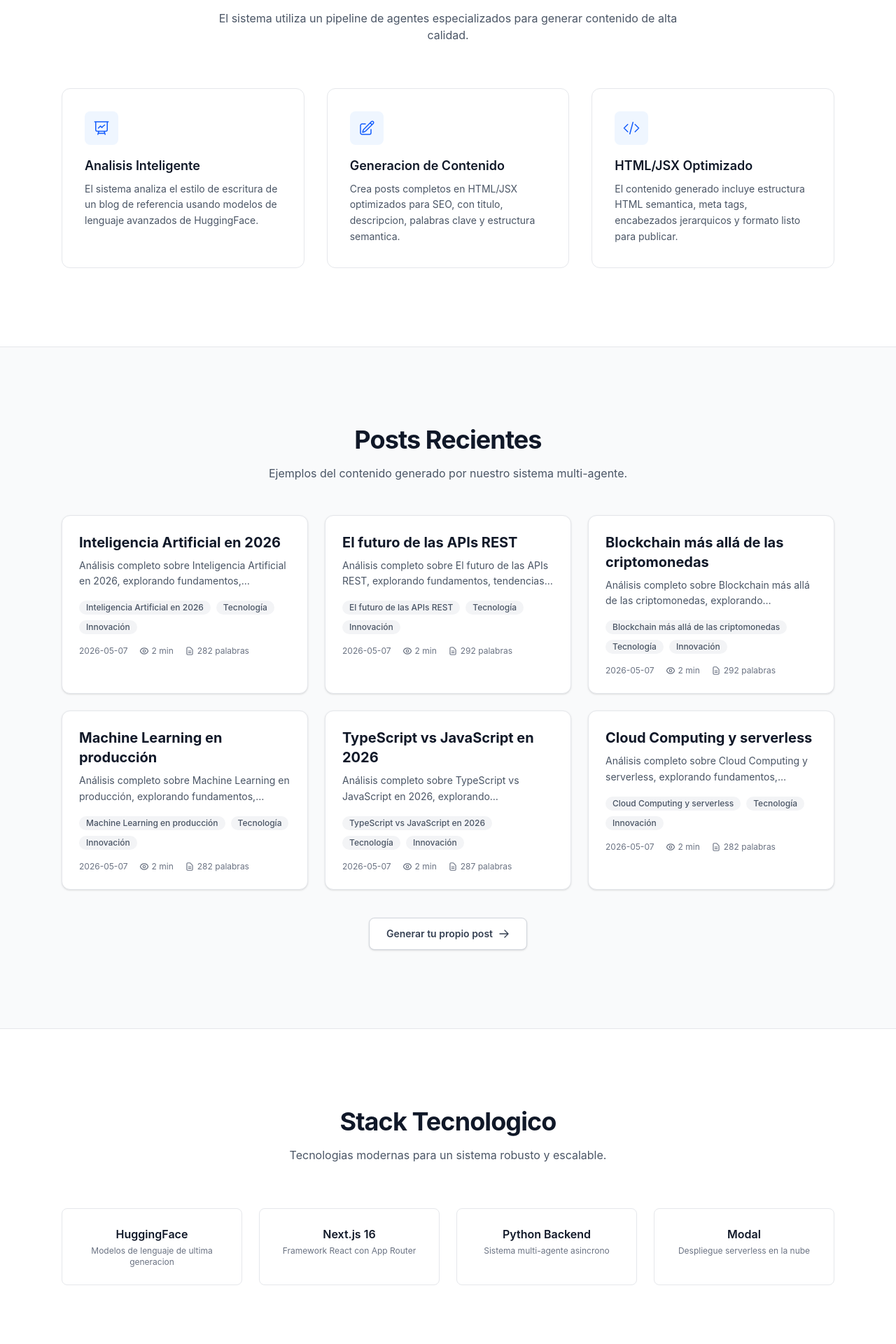
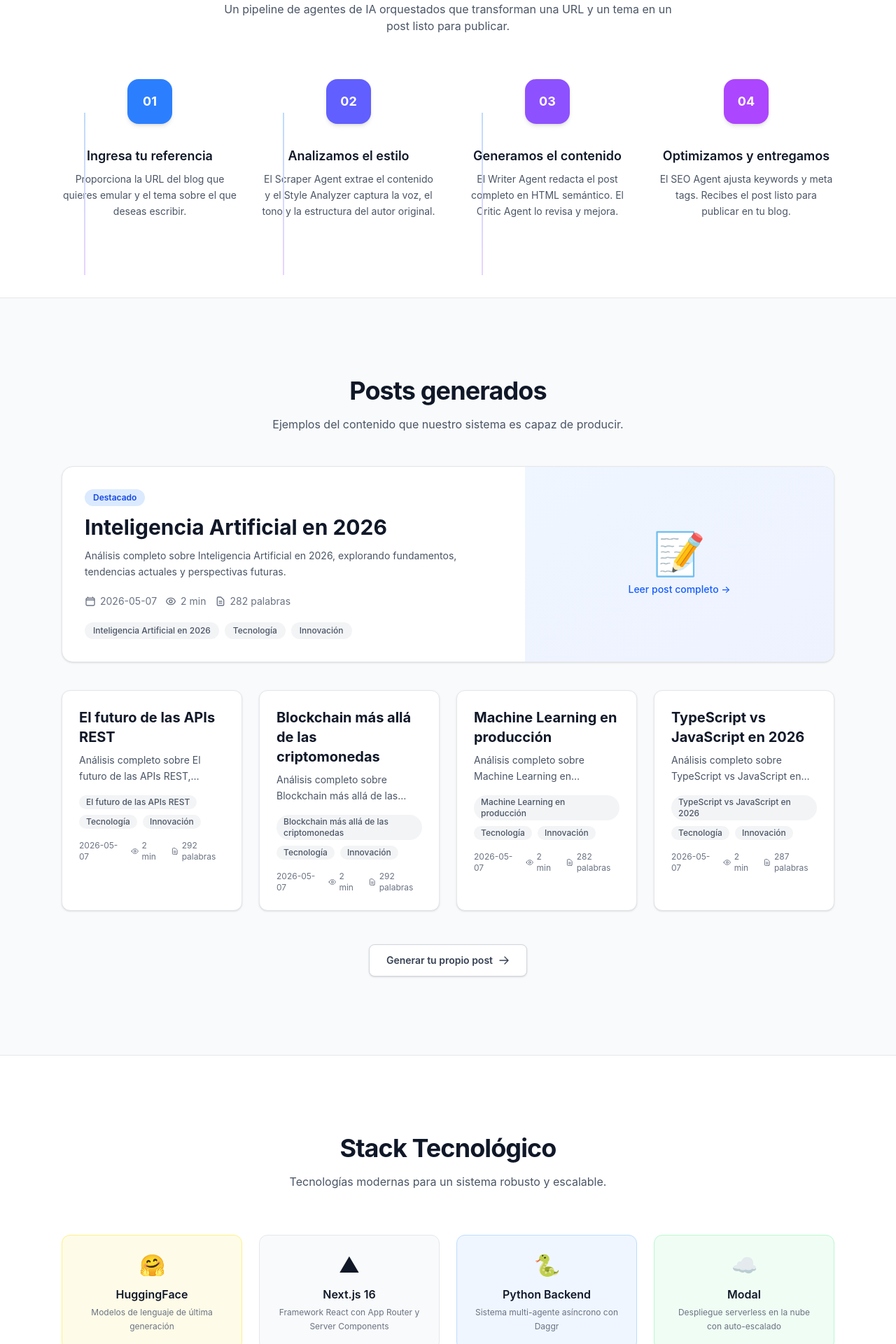
Before and after one commit to AlejandroRS21/blogger-agent-tfg, a Next.js app in the folder frontend/: page / in a window 1280 px wide. Shown: the part 780-2700 px from the top of the page at 70% size. Built offline with nearby package versions, Linux system fonts and the light colour scheme.

Commit message:
feat: homepage redisenada con blog inicio y workflow paso a paso

```diff
--- a/frontend/app/page.tsx
+++ b/frontend/app/page.tsx
@@ -1,62 +1,57 @@
 import Link from "next/link";
 import PostCard from "@/components/PostCard";
 import { getSamplePosts } from "@/lib/api";
+import type { BlogPost } from "@/types/post";
 
-const features = [
+const posts = getSamplePosts();
+const featuredPost: BlogPost | undefined = posts[0];
+const remainingPosts = posts.slice(1, 5);
+
+const steps = [
   {
-    title: "Analisis Inteligente",
-    description:
-      "El sistema analiza el estilo de escritura de un blog de referencia usando modelos de lenguaje avanzados de HuggingFace.",
-    icon: (
-      <svg className="h-6 w-6" fill="none" viewBox="0 0 24 24" stroke="currentColor" strokeWidth={1.5}>
-        <path strokeLinecap="round" strokeLinejoin="round" d="M3.75 3v11.25A2.25 2.25 0 006 16.5h2.25M3.75 3h-1.5m1.5 0h16.5m0 0h1.5m-1.5 0v11.25A2.25 2.25 0 0118 16.5h-2.25m-7.5 0h7.5m-7.5 0l-1 3m8.5-3l1 3m0 0l.5 1.5m-.5-1.5h-9.5m0 0l-.5 1.5m.75-9l3-3 2.148 2.148A12.061 12.061 0 0116.5 7.605" />
-      </svg>
-    ),
+    number: "01",
+    title: "Ingresa tu referencia",
+    desc: "Proporciona la URL del blog que quieres emular y el tema sobre el que deseas escribir.",
+    color: "bg-blue-500",
   },
   {
-    title: "Generacion de Contenido",
-    description:
-      "Crea posts completos en HTML/JSX optimizados para SEO, con titulo, descripcion, palabras clave y estructura semantica.",
-    icon: (
-      <svg className="h-6 w-6" fill="none" viewBox="0 0 24 24" stroke="currentColor" strokeWidth={1.5}>
-        <path strokeLinecap="round" strokeLinejoin="round" d="M16.862 4.487l1.687-1.688a1.875 1.875 0 112.652 2.652L10.582 16.07a4.5 4.5 0 01-1.897 1.13L6 18l.8-2.685a4.5 4.5 0 011.13-1.897l8.932-8.931zm0 0L19.5 7.125M18 14v4.75A2.25 2.25 0 0115.75 21H5.25A2.25 2.25 0 013 18.75V8.25A2.25 2.25 0 015.25 6H10" />
-      </svg>
-    ),
+    number: "02",
+    title: "Analizamos el estilo",
+    desc: "El Scraper Agent extrae el contenido y el Style Analyzer captura la voz, el tono y la estructura del autor original.",
+    color: "bg-indigo-500",
   },
   {
-    title: "HTML/JSX Optimizado",
-    description:
-      "El contenido generado incluye estructura HTML semantica, meta tags, encabezados jerarquicos y formato listo para publicar.",
-    icon: (
-      <svg className="h-6 w-6" fill="none" viewBox="0 0 24 24" stroke="currentColor" strokeWidth={1.5}>
-        <path strokeLinecap="round" strokeLinejoin="round" d="M17.25 6.75L22.5 12l-5.25 5.25m-10.5 0L1.5 12l5.25-5.25m7.5-3l-4.5 16.5" />
-      </svg>
-    ),
+    number: "03",
+    title: "Generamos el contenido",
+    desc: "El Writer Agent redacta el post completo en HTML semántico. El Critic Agent lo revisa y mejora.",
+    color: "bg-violet-500",
   },
-];
-
-const techStack = [
-  { name: "HuggingFace", description: "Modelos de lenguaje de ultima generacion" },
-  { name: "Next.js 16", description: "Framework React con App Router" },
-  { name: "Python Backend", description: "Sistema multi-agente asincrono" },
-  { name: "Modal", description: "Despliegue serverless en la nube" },
+  {
+    number: "04",
+    title: "Optimizamos y entregamos",
+    desc: "El SEO Agent ajusta keywords y meta tags. Recibes el post listo para publicar en tu blog.",
+    color: "bg-purple-500",
+  },
 ];
 
 export default function HomePage() {
   return (
     <>
-      {/* Hero */}
+      {/* ── Hero ── */}
       <section className="relative overflow-hidden border-b border-gray-200 bg-gradient-to-b from-white to-gray-50">
-        <div className="mx-auto max-w-6xl px-4 py-20 sm:px-6 sm:py-28 lg:py-36">
+        <div className="mx-auto max-w-6xl px-4 py-20 sm:px-6 sm:py-28 lg:py-32">
           <div className="mx-auto max-w-3xl text-center">
-            <h1 className="text-4xl font-extrabold tracking-tight text-gray-900 sm:text-5xl lg:text-6xl">
+            <span className="inline-block rounded-full bg-blue-100 px-4 py-1.5 text-xs font-semibold uppercase tracking-wider text-blue-700">
+              Trabajo de Fin de Grado
+            </span>
+            <h1 className="mt-6 text-4xl font-extrabold tracking-tight text-gray-900 sm:text-5xl lg:text-6xl">
               Blogger Agent{" "}
               <span className="text-blue-600">TFG</span>
             </h1>
             <p className="mt-6 text-lg leading-relaxed text-gray-600 sm:text-xl">
-              Sistema multi-agente de inteligencia artificial capaz de analizar
-              y mimetizar estilos de escritura. Genera contenido de blog con la
-              voz y el tono de tu escritor favorito.
+              Sistema multi-agente de inteligencia artificial que analiza y
+              replica estilos de escritura. Genera contenido de blog con la voz
+              y el tono de tu escritor favorito.
             </p>
             <div className="mt-10 flex items-center justify-center gap-4">
               <Link
@@ -78,59 +73,130 @@ export default function HomePage() {
         </div>
       </section>
 
-      {/* Features */}
+      {/* ── Cómo funciona (workflow paso a paso) ── */}
       <section className="border-b border-gray-200 bg-white py-20 sm:py-28">
         <div className="mx-auto max-w-6xl px-4 sm:px-6">
           <div className="mx-auto max-w-2xl text-center">
             <h2 className="text-3xl font-bold tracking-tight text-gray-900 sm:text-4xl">
-              Como funciona
+              Cómo funciona
             </h2>
             <p className="mt-4 text-gray-600">
-              El sistema utiliza un pipeline de agentes especializados para
-              generar contenido de alta calidad.
+              Un pipeline de agentes de IA orquestados que transforman una URL
+              y un tema en un post listo para publicar.
             </p>
           </div>
 
-          <div className="mt-16 grid gap-8 sm:grid-cols-2 lg:grid-cols-3">
-            {features.map((feature) => (
+          <div className="mt-16 grid gap-8 md:grid-cols-2 lg:grid-cols-4">
+            {steps.map((step, i) => (
+              <div key={step.number} className="relative">
+                {/* Connector line (except last) */}
+                {i < steps.length - 1 && (
+                  <div className="absolute left-8 top-12 hidden h-[calc(100%+2rem)] w-0.5 bg-gradient-to-b from-blue-200 to-purple-200 lg:block" />
+                )}
+                <div className="flex items-start gap-4 lg:flex-col lg:items-center lg:text-center">
                   <div
-                key={feature.title}
-                className="group rounded-xl border border-gray-200 bg-white p-8 transition-shadow hover:shadow-md"
+                    className={`flex h-16 w-16 flex-shrink-0 items-center justify-center rounded-2xl text-lg font-bold text-white shadow-md ${step.color}`}
                   >
-                <div className="mb-4 inline-flex rounded-lg bg-blue-50 p-3 text-blue-600">
-                  {feature.icon}
+                    {step.number}
                   </div>
+                  <div className="min-w-0 lg:mt-4">
                     <h3 className="text-lg font-semibold text-gray-900">
-                  {feature.title}
+                      {step.title}
                     </h3>
                     <p className="mt-2 text-sm leading-relaxed text-gray-600">
-                  {feature.description}
+                      {step.desc}
                     </p>
+                  </div>
+                </div>
               </div>
             ))}
           </div>
         </div>
       </section>
 
-      {/* Sample Posts */}
+      {/* ── Posts Recientes (blog-style inicio) ── */}
       <section className="border-b border-gray-200 bg-gray-50 py-20 sm:py-28">
         <div className="mx-auto max-w-6xl px-4 sm:px-6">
           <div className="mx-auto max-w-2xl text-center">
             <h2 className="text-3xl font-bold tracking-tight text-gray-900 sm:text-4xl">
-              Posts Recientes
+              Posts generados
             </h2>
             <p className="mt-4 text-gray-600">
-              Ejemplos del contenido generado por nuestro sistema multi-agente.
+              Ejemplos del contenido que nuestro sistema es capaz de producir.
             </p>
           </div>
 
-          <div className="mt-12 grid gap-6 sm:grid-cols-2 lg:grid-cols-3">
-            {getSamplePosts().slice(0, 6).map((post) => (
+          {/* Featured post */}
+          {featuredPost && (
+            <div className="group mt-12">
+              <Link
+                href={`/posts/${featuredPost.slug}`}
+                className="relative block overflow-hidden rounded-2xl border border-gray-200 bg-white shadow-sm transition-all hover:shadow-lg"
+              >
+                <div className="grid md:grid-cols-5">
+                  <div className="flex flex-col justify-center p-8 md:col-span-3">
+                    <span className="mb-3 inline-block w-fit rounded-full bg-blue-100 px-3 py-1 text-xs font-semibold text-blue-700">
+                      Destacado
+                    </span>
+                    <h3 className="text-2xl font-bold text-gray-900 transition-colors group-hover:text-blue-600 md:text-3xl">
+                      {featuredPost.title}
+                    </h3>
+                    <p className="mt-3 line-clamp-3 text-sm leading-relaxed text-gray-600">
+                      {featuredPost.description}
+                    </p>
+                    <div className="mt-5 flex flex-wrap items-center gap-3 text-sm text-gray-500">
+                      <span className="flex items-center gap-1.5">
+                        <svg className="h-4 w-4" fill="none" viewBox="0 0 24 24" stroke="currentColor" strokeWidth={2}>
+                          <path strokeLinecap="round" strokeLinejoin="round" d="M6.75 3v2.25M17.25 3v2.25M3 18.75V7.5a2.25 2.25 0 012.25-2.25h13.5A2.25 2.25 0 0121 7.5v11.25m-18 0A2.25 2.25 0 005.25 21h13.5A2.25 2.25 0 0021 18.75m-18 0v-7.5A2.25 2.25 0 015.25 9h13.5A2.25 2.25 0 0121 11.25v7.5" />
+                        </svg>
+                        {featuredPost.date}
+                      </span>
+                      <span className="flex items-center gap-1.5">
+                        <svg className="h-4 w-4" fill="none" viewBox="0 0 24 24" stroke="currentColor" strokeWidth={2}>
+                          <path strokeLinecap="round" strokeLinejoin="round" d="M15 12a3 3 0 11-6 0 3 3 0 016 0z" />
+                          <path strokeLinecap="round" strokeLinejoin="round" d="M2.458 12C3.732 7.943 7.523 5 12 5c4.478 0 8.268 2.943 9.542 7-1.274 4.057-5.064 7-9.542 7-4.477 0-8.268-2.943-9.542-7z" />
+                        </svg>
+                        {featuredPost.reading_time} min
+                      </span>
+                      <span className="flex items-center gap-1.5">
+                        <svg className="h-4 w-4" fill="none" viewBox="0 0 24 24" stroke="currentColor" strokeWidth={2}>
+                          <path strokeLinecap="round" strokeLinejoin="round" d="M9 12h6m-6 4h6m2 5H7a2 2 0 01-2-2V5a2 2 0 012-2h5.586a1 1 0 01.707.293l5.414 5.414a1 1 0 01.293.707V19a2 2 0 01-2 2z" />
+                        </svg>
+                        {featuredPost.word_count} palabras
+                      </span>
+                    </div>
+                    <div className="mt-5 flex flex-wrap gap-2">
+                      {featuredPost.tags.map((tag) => (
+                        <span
+                          key={tag}
+                          className="rounded-full bg-gray-100 px-3 py-1 text-xs font-medium text-gray-600"
+                        >
+                          {tag}
+                        </span>
+                      ))}
+                    </div>
+                  </div>
+                  <div className="hidden items-center justify-center bg-gradient-to-br from-blue-50 to-indigo-50 p-8 md:col-span-2 md:flex">
+                    <div className="text-center">
+                      <div className="text-6xl">📝</div>
+                      <p className="mt-3 text-sm font-medium text-blue-600">
+                        Leer post completo →
+                      </p>
+                    </div>
+                  </div>
+                </div>
+              </Link>
+            </div>
+          )}
+
+          {/* Remaining posts grid */}
+          <div className="mt-10 grid gap-6 sm:grid-cols-2 lg:grid-cols-4">
+            {remainingPosts.map((post) => (
               <PostCard key={post.id} post={post} />
             ))}
           </div>
 
-          <div className="mt-10 text-center">
+          <div className="mt-12 text-center">
             <Link
               href="/generate"
               className="inline-flex items-center gap-2 rounded-lg border border-gray-300 bg-white px-6 py-3 text-sm font-semibold text-gray-700 shadow-sm transition-colors hover:bg-gray-50"
@@ -144,26 +210,32 @@ export default function HomePage() {
         </div>
       </section>
 
-      {/* Tech Stack */}
+      {/* ── Tech Stack ── */}
       <section className="border-b border-gray-200 bg-white py-20 sm:py-28">
         <div className="mx-auto max-w-6xl px-4 sm:px-6">
           <div className="mx-auto max-w-2xl text-center">
             <h2 className="text-3xl font-bold tracking-tight text-gray-900 sm:text-4xl">
-              Stack Tecnologico
+              Stack Tecnológico
             </h2>
             <p className="mt-4 text-gray-600">
-              Tecnologias modernas para un sistema robusto y escalable.
+              Tecnologías modernas para un sistema robusto y escalable.
             </p>
           </div>
 
           <div className="mt-16 grid gap-6 sm:grid-cols-2 lg:grid-cols-4">
-            {techStack.map((tech) => (
+            {[
+              { name: "HuggingFace", description: "Modelos de lenguaje de última generación", icon: "🤗", bg: "bg-yellow-50 border-yellow-200" },
+              { name: "Next.js 16", description: "Framework React con App Router y Server Components", icon: "▲", bg: "bg-gray-50 border-gray-200" },
+              { name: "Python Backend", description: "Sistema multi-agente asíncrono con Daggr", icon: "🐍", bg: "bg-blue-50 border-blue-200" },
+              { name: "Modal", description: "Despliegue serverless en la nube con auto-escalado", icon: "☁️", bg: "bg-green-50 border-green-200" },
+            ].map((tech) => (
               <div
                 key={tech.name}
-                className="rounded-lg border border-gray-200 bg-white p-6 text-center"
+                className={`rounded-xl border p-6 text-center ${tech.bg}`}
               >
-                <h3 className="font-semibold text-gray-900">{tech.name}</h3>
-                <p className="mt-1 text-xs text-gray-500">
+                <div className="text-3xl">{tech.icon}</div>
+                <h3 className="mt-3 font-semibold text-gray-900">{tech.name}</h3>
+                <p className="mt-1 text-xs leading-relaxed text-gray-500">
                   {tech.description}
                 </p>
               </div>
@@ -172,103 +244,31 @@ export default function HomePage() {
         </div>
       </section>
 
-      {/* Daggr / HuggingFace Workflow */}
-      <section className="border-b border-gray-200 bg-gray-50 py-20 sm:py-28">
-        <div className="mx-auto max-w-6xl px-4 sm:px-6">
-          <div className="mx-auto max-w-2xl text-center">
-            <h2 className="text-3xl font-bold tracking-tight text-gray-900 sm:text-4xl">
-              Pipeline Multi-Agente con <span className="text-yellow-600">Daggr</span>
-            </h2>
-            <p className="mt-4 text-gray-600">
-              El sistema orquesta agentes especializados en un pipeline secuencial
-              impulsado por modelos de HuggingFace.
-            </p>
-          </div>
-
-          <div className="mt-16 grid gap-8 md:grid-cols-2 lg:grid-cols-4">
-            {[
-              {
-                step: "1",
-                title: "Scraper Agent",
-                desc: "Extrae y analiza el contenido del blog de referencia para capturar el estilo y tono del escritor.",
-              },
-              {
-                step: "2",
-                title: "Writer Agent",
-                desc: "Genera el post completo en HTML semántico respetando la voz del autor original.",
-              },
-              {
-                step: "3",
-                title: "Critic Agent",
-                desc: "Revisa y mejora el contenido evaluando calidad, coherencia y estructura.",
-              },
-              {
-                step: "4",
-                title: "SEO Agent",
-                desc: "Optimiza keywords, meta tags y estructura para posicionamiento en buscadores.",
-              },
-            ].map((agent) => (
-              <div
-                key={agent.step}
-                className="relative rounded-xl border border-gray-200 bg-white p-6 text-center shadow-sm"
-              >
-                <div className="mx-auto mb-4 flex h-10 w-10 items-center justify-center rounded-full bg-yellow-100 text-sm font-bold text-yellow-700">
-                  {agent.step}
-                </div>
-                <h3 className="font-semibold text-gray-900">{agent.title}</h3>
-                <p className="mt-2 text-sm leading-relaxed text-gray-600">
-                  {agent.desc}
-                </p>
-              </div>
-            ))}
-          </div>
-
-          <div className="mt-12 rounded-xl border border-yellow-200 bg-yellow-50 p-6 sm:p-8">
-            <div className="flex flex-col items-center gap-4 text-center sm:flex-row sm:text-left">
-              <div className="flex-shrink-0 text-3xl">🤗</div>
-              <div className="flex-1">
-                <h3 className="font-semibold text-gray-900">
-                  Impulsado por HuggingFace
-                </h3>
-                <p className="mt-1 text-sm text-gray-600">
-                  Todos los agentes utilizan modelos open-source de HuggingFace
-                  desplegados en Modal. El pipeline completo está disponible como
-                  HuggingFace Space para ejecución interactiva.
-                </p>
-              </div>
-              <a
-                href="https://huggingface.co/spaces"
-                target="_blank"
-                rel="noopener noreferrer"
-                className="flex-shrink-0 rounded-lg bg-yellow-400 px-6 py-3 text-sm font-semibold text-gray-900 shadow-sm transition-colors hover:bg-yellow-500"
-              >
-                Explorar en HF Spaces
-              </a>
-            </div>
-          </div>
-        </div>
-      </section>
-
-      {/* CTA */}
-      <section className="bg-white py-20 sm:py-28">
+      {/* ── CTA ── */}
+      <section className="bg-gradient-to-b from-gray-50 to-white py-20 sm:py-28">
         <div className="mx-auto max-w-6xl px-4 text-center sm:px-6">
           <h2 className="text-3xl font-bold tracking-tight text-gray-900 sm:text-4xl">
-            Listo para probarlo?
+            ¿Listo para probarlo?
           </h2>
           <p className="mx-auto mt-4 max-w-xl text-gray-600">
             Ingresa un tema y el blog de referencia, y deja que los agentes de
             IA hagan el resto.
           </p>
-          <div className="mt-8">
+          <div className="mt-10 flex items-center justify-center gap-4">
             <Link
               href="/generate"
-              className="inline-flex items-center gap-2 rounded-lg bg-blue-600 px-8 py-3.5 text-sm font-semibold text-white shadow-sm transition-colors hover:bg-blue-700"
+              className="rounded-lg bg-blue-600 px-8 py-3.5 text-sm font-semibold text-white shadow-sm transition-colors hover:bg-blue-700"
             >
               Generar Post Ahora
-              <svg className="h-4 w-4" fill="none" viewBox="0 0 24 24" stroke="currentColor" strokeWidth={2}>
-                <path strokeLinecap="round" strokeLinejoin="round" d="M13.5 4.5L21 12m0 0l-7.5 7.5M21 12H3" />
-              </svg>
             </Link>
+            <a
+              href="https://huggingface.co/spaces"
+              target="_blank"
+              rel="noopener noreferrer"
+              className="rounded-lg border border-gray-300 bg-white px-8 py-3.5 text-sm font-semibold text-gray-700 shadow-sm transition-colors hover:bg-gray-50"
+            >
+              Explorar en HF Spaces
+            </a>
           </div>
         </div>
       </section>
```
Lines whose indentation alone changed are shown as unchanged.
